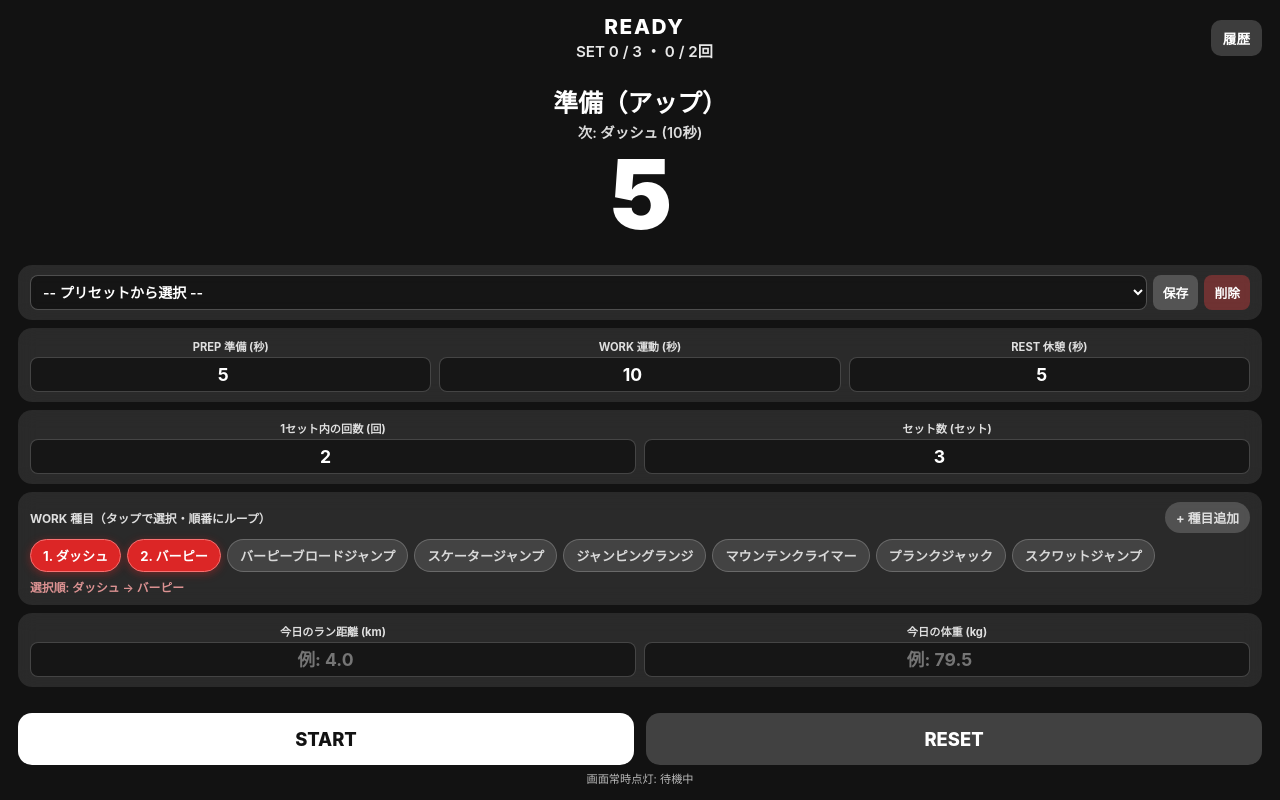
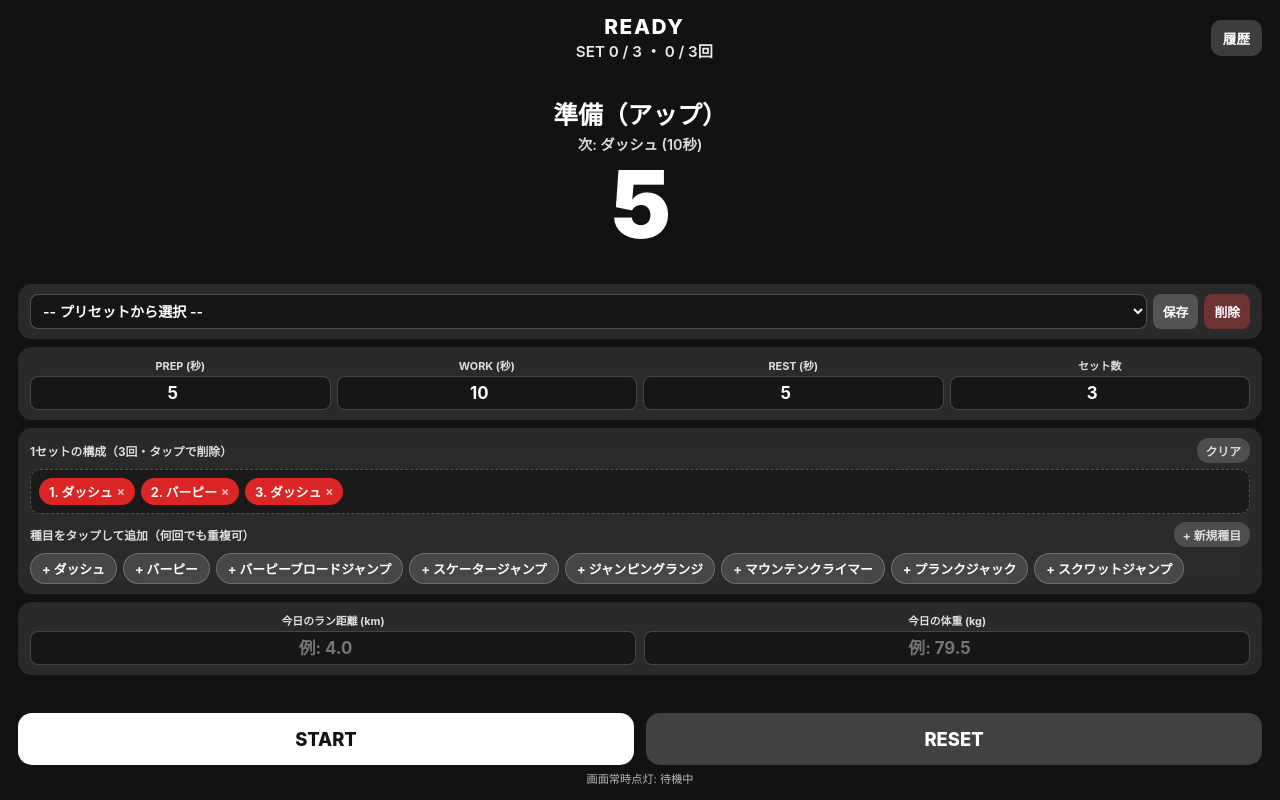
Before and after one commit to yasunori3784/tabata-timer, a plain HTML site: page index.html in a window 1280 px wide. Drawn offline with Linux system fonts and the light colour scheme.

Commit message:
Update index.html

```diff
--- a/index.html
+++ b/index.html
@@ -94,7 +94,7 @@
     }
 
     .time-left {
-      font-size: 6rem;
+      font-size: 5.8rem;
       font-weight: 900;
       line-height: 1;
       font-variant-numeric: tabular-nums;
@@ -105,7 +105,7 @@
       display: flex;
       flex-direction: column;
       gap: 8px;
-      max-height: 58dvh;
+      max-height: 60dvh;
       overflow-y: auto;
     }
 
@@ -163,10 +163,10 @@
     }
 
     /* 数値入力グリッド */
-    .grid-3 {
+    .grid-4 {
       display: grid;
-      grid-template-columns: 1fr 1fr 1fr;
-      gap: 8px;
+      grid-template-columns: 1fr 1fr 1fr 1fr;
+      gap: 6px;
     }
 
     .grid-2 {
@@ -182,7 +182,7 @@
     }
 
     .metric-box label {
-      font-size: 0.7rem;
+      font-size: 0.68rem;
       opacity: 0.85;
       font-weight: 700;
       text-align: center;
@@ -193,14 +193,47 @@
       border: 1px solid rgba(255, 255, 255, 0.2);
       border-radius: 8px;
       color: #fff;
-      font-size: 1.1rem;
+      font-size: 1.05rem;
       font-weight: 700;
-      padding: 6px 4px;
+      padding: 6px 2px;
       width: 100%;
       text-align: center;
     }
 
-    /* 種目選択チップ */
+    /* 選択済みキュー（1セットの順番リスト） */
+    .queue-box {
+      background: rgba(0, 0, 0, 0.35);
+      border: 1px dashed rgba(255, 255, 255, 0.25);
+      border-radius: 10px;
+      padding: 8px;
+      min-height: 42px;
+      display: flex;
+      flex-wrap: wrap;
+      gap: 6px;
+      align-items: center;
+      margin-bottom: 8px;
+    }
+
+    .queue-tag {
+      background: #dc2626;
+      color: #fff;
+      border: none;
+      border-radius: 14px;
+      padding: 4px 10px;
+      font-size: 0.8rem;
+      font-weight: 700;
+      cursor: pointer;
+      display: inline-flex;
+      align-items: center;
+      gap: 4px;
+    }
+
+    .queue-tag span {
+      opacity: 0.75;
+      font-size: 0.75rem;
+    }
+
+    /* 種目追加パレット */
     .chip-container {
       display: flex;
       flex-wrap: wrap;
@@ -208,41 +241,30 @@
     }
 
     .ex-chip {
-      background: rgba(255, 255, 255, 0.12);
-      color: rgba(255, 255, 255, 0.8);
-      border: 1px solid rgba(255, 255, 255, 0.2);
+      background: rgba(255, 255, 255, 0.14);
+      color: #ffffff;
+      border: 1px solid rgba(255, 255, 255, 0.22);
       border-radius: 20px;
-      padding: 6px 12px;
-      font-size: 0.82rem;
-      font-weight: 700;
-      cursor: pointer;
-      transition: all 0.15s ease;
-    }
-
-    .ex-chip.selected {
-      background: #dc2626;
-      color: #ffffff;
-      border-color: #f87171;
-      box-shadow: 0 2px 8px rgba(220, 38, 38, 0.4);
-    }
-
-    .add-ex-btn {
-      background: rgba(255, 255, 255, 0.22);
-      color: #fff;
-      border: none;
-      border-radius: 20px;
-      padding: 6px 11px;
+      padding: 5px 11px;
       font-size: 0.8rem;
       font-weight: 700;
       cursor: pointer;
     }
 
-    .selected-order-preview {
+    .ex-chip:active {
+      background: #dc2626;
+      transform: scale(0.95);
+    }
+
+    .small-action-btn {
+      background: rgba(255, 255, 255, 0.2);
+      color: #fff;
+      border: none;
+      border-radius: 12px;
+      padding: 4px 9px;
       font-size: 0.74rem;
-      opacity: 0.85;
-      margin-top: 6px;
-      color: #fca5a5;
-      font-weight: 600;
+      font-weight: 700;
+      cursor: pointer;
     }
 
     /* コントロールボタン */
@@ -417,13 +439,13 @@
     <div style="width: 60px;"></div>
     <div class="header-center">
       <div class="status-badge" id="statusLabel">READY</div>
-      <div class="set-indicator" id="setLabel">SET 0 / 3 ・ 0 / 2回</div>
+      <div class="set-indicator" id="setLabel">SET 0 / 3 ・ 0 / 3回</div>
     </div>
     <button class="icon-btn" id="openHistoryBtn">履歴</button>
   </header>
 
   <main class="timer-display">
-    <div class="exercise-banner" id="exerciseBanner">アップ（準備）</div>
+    <div class="exercise-banner" id="exerciseBanner">準備（アップ）</div>
     <div class="next-banner" id="nextBanner"></div>
     <div class="time-left" id="timeDisplay">5</div>
   </main>
@@ -438,46 +460,41 @@
       </div>
     </div>
 
-    <!-- 秒数設定（PREP / WORK / REST） -->
+    <!-- 秒数＆セット数（4列） -->
     <div class="card">
-      <div class="grid-3">
+      <div class="grid-4">
         <div class="metric-box">
-          <label for="prepSecInput">PREP 準備 (秒)</label>
+          <label for="prepSecInput">PREP (秒)</label>
           <input type="number" id="prepSecInput" value="5" min="0" max="300" inputmode="numeric">
         </div>
         <div class="metric-box">
-          <label for="workSecInput">WORK 運動 (秒)</label>
+          <label for="workSecInput">WORK (秒)</label>
           <input type="number" id="workSecInput" value="10" min="1" max="600" inputmode="numeric">
         </div>
         <div class="metric-box">
-          <label for="restSecInput">REST 休憩 (秒)</label>
+          <label for="restSecInput">REST (秒)</label>
           <input type="number" id="restSecInput" value="5" min="0" max="600" inputmode="numeric">
         </div>
-      </div>
-    </div>
-
-    <!-- 回数・セット数 -->
-    <div class="card">
-      <div class="grid-2">
         <div class="metric-box">
-          <label for="repsInput">1セット内の回数 (回)</label>
-          <input type="number" id="repsInput" value="2" min="1" max="99" inputmode="numeric">
-        </div>
-        <div class="metric-box">
-          <label for="setsInput">セット数 (セット)</label>
+          <label for="setsInput">セット数</label>
           <input type="number" id="setsInput" value="3" min="1" max="99" inputmode="numeric">
         </div>
       </div>
     </div>
 
-    <!-- WORK 種目選択（タップで複数選択） -->
+    <!-- 1セットの種目順番（重複OK・タップ追加） -->
     <div class="card">
       <div class="card-title">
-        <span>WORK 種目（タップで選択・順番にループ）</span>
-        <button class="add-ex-btn" id="addCustomExBtn">+ 種目追加</button>
+        <span id="sequenceCountLabel">1セットの構成（3種目・タップで削除）</span>
+        <button class="small-action-btn" id="clearSeqBtn">クリア</button>
       </div>
-      <div class="chip-container" id="exerciseChips"></div>
-      <div class="selected-order-preview" id="selectedOrderPreview">選択順: ダッシュ → バーピー</div>
+      <div class="queue-box" id="selectedQueueBox"></div>
+
+      <div class="card-title" style="margin-top:4px;">
+        <span>種目をタップして追加（何回でも重複可）</span>
+        <button class="small-action-btn" id="addCustomExBtn">+ 新規種目</button>
+      </div>
+      <div class="chip-container" id="exercisePalette"></div>
     </div>
 
     <!-- ラン距離・体重（記録用） -->
@@ -542,14 +559,15 @@
     const prepSecInput = document.getElementById('prepSecInput');
     const workSecInput = document.getElementById('workSecInput');
     const restSecInput = document.getElementById('restSecInput');
-    const repsInput = document.getElementById('repsInput');
     const setsInput = document.getElementById('setsInput');
     const runDistInput = document.getElementById('runDistInput');
     const weightInput = document.getElementById('weightInput');
 
-    const exerciseChips = document.getElementById('exerciseChips');
+    const sequenceCountLabel = document.getElementById('sequenceCountLabel');
+    const selectedQueueBox = document.getElementById('selectedQueueBox');
+    const clearSeqBtn = document.getElementById('clearSeqBtn');
+    const exercisePalette = document.getElementById('exercisePalette');
     const addCustomExBtn = document.getElementById('addCustomExBtn');
-    const selectedOrderPreview = document.getElementById('selectedOrderPreview');
 
     const presetSelect = document.getElementById('presetSelect');
     const savePresetBtn = document.getElementById('savePresetBtn');
@@ -563,12 +581,11 @@
     const monthlyRunSummary = document.getElementById('monthlyRunSummary');
     const weightSummary = document.getElementById('weightSummary');
 
-    const KEY_CURRENT = 'tabata_select_current_v4';
-    const KEY_EX_LIST = 'tabata_select_exlist_v4';
-    const KEY_PRESETS = 'tabata_select_presets_v4';
-    const KEY_HISTORY = 'tabata_select_history_v4';
+    const KEY_CURRENT = 'tabata_seq_current_v5';
+    const KEY_EX_LIST = 'tabata_seq_exlist_v5';
+    const KEY_PRESETS = 'tabata_seq_presets_v5';
+    const KEY_HISTORY = 'tabata_seq_history_v5';
 
-    // 種目マスタと選択中リスト（選択順を保持）
     let availableExercises = [
       'ダッシュ',
       'バーピー',
@@ -579,7 +596,8 @@
       'プランクジャック',
       'スクワットジャンプ'
     ];
-    let selectedExercises = ['ダッシュ', 'バーピー'];
+    // 重複可能な1セット分の種目配列
+    let selectedSequence = ['ダッシュ', 'バーピー', 'ダッシュ'];
 
     let executionQueue = [];
     let currentIndex = 0;
@@ -632,7 +650,6 @@
       }
     });
 
-    // 種目チップの描画と選択制御
     function loadExerciseList() {
       const saved = localStorage.getItem(KEY_EX_LIST);
       if (saved) {
@@ -644,36 +661,51 @@
       localStorage.setItem(KEY_EX_LIST, JSON.stringify(availableExercises));
     }
 
-    function renderExerciseChips() {
-      exerciseChips.innerHTML = '';
+    // 選択済み順番キューとパレットの描画
+    function renderSequenceUI() {
+      sequenceCountLabel.textContent = `1セットの構成（${selectedSequence.length}回・タップで削除）`;
+      selectedQueueBox.innerHTML = '';
+
+      if (selectedSequence.length === 0) {
+        selectedQueueBox.innerHTML = '<span style="font-size:0.76rem; opacity:0.6;">下の種目をタップして追加してください</span>';
+      } else {
+        selectedSequence.forEach((ex, index) => {
+          const tag = document.createElement('button');
+          tag.type = 'button';
+          tag.className = 'queue-tag';
+          tag.innerHTML = `${index + 1}. ${ex} <span>×</span>`;
+          tag.addEventListener('click', () => {
+            selectedSequence.splice(index, 1);
+            renderSequenceUI();
+            saveCurrentConfig();
+            updateIdleDisplay();
+          });
+          selectedQueueBox.appendChild(tag);
+        });
+      }
+
+      exercisePalette.innerHTML = '';
       availableExercises.forEach(ex => {
-        const idx = selectedExercises.indexOf(ex);
-        const isSelected = idx !== -1;
         const btn = document.createElement('button');
         btn.type = 'button';
-        btn.className = 'ex-chip' + (isSelected ? ' selected' : '');
-        btn.textContent = isSelected ? `${idx + 1}. ${ex}` : ex;
-
+        btn.className = 'ex-chip';
+        btn.textContent = `+ ${ex}`;
         btn.addEventListener('click', () => {
-          const curIdx = selectedExercises.indexOf(ex);
-          if (curIdx !== -1) {
-            selectedExercises.splice(curIdx, 1);
-          } else {
-            selectedExercises.push(ex);
-          }
-          renderExerciseChips();
+          selectedSequence.push(ex);
+          renderSequenceUI();
           saveCurrentConfig();
           updateIdleDisplay();
         });
-        exerciseChips.appendChild(btn);
+        exercisePalette.appendChild(btn);
       });
+    }
 
-      if (selectedExercises.length > 0) {
-        selectedOrderPreview.textContent = `選択順: ${selectedExercises.join(' → ')}`;
-      } else {
-        selectedOrderPreview.textContent = '※ 種目未選択（一般的な運動としてカウントします）';
-      }
-    }
+    clearSeqBtn.addEventListener('click', () => {
+      selectedSequence = [];
+      renderSequenceUI();
+      saveCurrentConfig();
+      updateIdleDisplay();
+    });
 
     addCustomExBtn.addEventListener('click', () => {
       const name = prompt('追加する種目名を入力してください（例：シャトルラン）');
@@ -683,26 +715,24 @@
         availableExercises.push(trimmed);
         saveExerciseList();
       }
-      if (!selectedExercises.includes(trimmed)) {
-        selectedExercises.push(trimmed);
-      }
-      renderExerciseChips();
+      selectedSequence.push(trimmed);
+      renderSequenceUI();
       saveCurrentConfig();
       updateIdleDisplay();
     });
 
-    // キュー構築（Prep → [Work + Rest] × 回数 を セット数分繰り返す）
+    // キュー構築（Prep → [Work + Rest] × selectedSequence.length を セット数分繰り返す）
     function buildFullQueue() {
       const prepSec = parseInt(prepSecInput.value, 10) || 0;
-      const workSec = Math.max(1, parseInt(workSecInput.value, 10) || 20);
+      const workSec = Math.max(1, parseInt(workSecInput.value, 10) || 10);
       const restSec = parseInt(restSecInput.value, 10) || 0;
-      const reps = Math.max(1, parseInt(repsInput.value, 10) || 1);
       const sets = Math.max(1, parseInt(setsInput.value, 10) || 1);
 
+      const seq = selectedSequence.length > 0 ? selectedSequence : ['全力運動'];
+      const reps = seq.length;
       const queue = [];
 
       for (let s = 1; s <= sets; s++) {
-        // セットごとのPREP（準備）
         if (prepSec > 0) {
           queue.push({
             type: 'prep',
@@ -715,12 +745,8 @@
           });
         }
 
-        // 1セット内の回数ループ
         for (let r = 1; r <= reps; r++) {
-          const exName = selectedExercises.length > 0
-            ? selectedExercises[(r - 1) % selectedExercises.length]
-            : '全力運動';
-
+          const exName = seq[r - 1];
           queue.push({
             type: 'work',
             name: exName,
@@ -731,7 +757,6 @@
             totalReps: reps
           });
 
-          // 最終セットの最終回の後以外はRESTを入れる
           const isVeryLast = (s === sets && r === reps);
           if (restSec > 0 && !isVeryLast) {
             queue.push({
@@ -754,9 +779,8 @@
         prepSec: parseInt(prepSecInput.value, 10) || 0,
         workSec: parseInt(workSecInput.value, 10) || 10,
         restSec: parseInt(restSecInput.value, 10) || 5,
-        reps: parseInt(repsInput.value, 10) || 2,
         sets: parseInt(setsInput.value, 10) || 3,
-        exercises: [...selectedExercises],
+        sequence: [...selectedSequence],
         runDist: runDistInput.value,
         weight: weightInput.value
       };
@@ -766,21 +790,19 @@
       prepSecInput.value = cfg.prepSec ?? 5;
       workSecInput.value = cfg.workSec ?? 10;
       restSecInput.value = cfg.restSec ?? 5;
-      repsInput.value = cfg.reps ?? 2;
       setsInput.value = cfg.sets ?? 3;
-      if (Array.isArray(cfg.exercises)) {
-        // マスタにない種目があれば追加
-        cfg.exercises.forEach(ex => {
+      if (Array.isArray(cfg.sequence)) {
+        cfg.sequence.forEach(ex => {
           if (!availableExercises.includes(ex)) availableExercises.push(ex);
         });
         saveExerciseList();
-        selectedExercises = [...cfg.exercises];
+        selectedSequence = [...cfg.sequence];
       }
       if (includeMetrics) {
         if (cfg.runDist !== undefined) runDistInput.value = cfg.runDist;
         if (cfg.weight !== undefined) weightInput.value = cfg.weight;
       }
-      renderExerciseChips();
+      renderSequenceUI();
       saveCurrentConfig();
       updateIdleDisplay();
     }
@@ -797,7 +819,7 @@
           return;
         } catch (e) {}
       }
-      renderExerciseChips();
+      renderSequenceUI();
       updateIdleDisplay();
     }
 
@@ -805,7 +827,7 @@
       if (isRunning) return;
       const queue = buildFullQueue();
       const sets = Math.max(1, parseInt(setsInput.value, 10) || 1);
-      const reps = Math.max(1, parseInt(repsInput.value, 10) || 1);
+      const reps = Math.max(1, selectedSequence.length);
       setLabel.textContent = `SET 0 / ${sets} ・ 0 / ${reps}回`;
 
       if (queue.length > 0) {
@@ -815,7 +837,7 @@
       }
     }
 
-    [prepSecInput, workSecInput, restSecInput, repsInput, setsInput, runDistInput, weightInput].forEach(el => {
+    [prepSecInput, workSecInput, restSecInput, setsInput, runDistInput, weightInput].forEach(el => {
       el.addEventListener('input', () => {
         saveCurrentConfig();
         updateIdleDisplay();
@@ -830,28 +852,28 @@
       }
       return [
         {
-          id: 'sprint_burpee_3',
-          name: 'アップ5s→ダッシュ・バーピー10s×2回 (3セット)',
-          prepSec: 5, workSec: 10, restSec: 5, reps: 2, sets: 3,
-          exercises: ['ダッシュ', 'バーピー']
+          id: 'dash_burpee_dash',
+          name: 'ダッシュ→バーピー→ダッシュ (10s/5s ×3セット)',
+          prepSec: 5, workSec: 10, restSec: 5, sets: 3,
+          sequence: ['ダッシュ', 'バーピー', 'ダッシュ']
         },
         {
           id: 'day_a',
-          name: 'Day A: HYROX＆ホッケー全身パワー (8回×1セット)',
-          prepSec: 10, workSec: 20, restSec: 10, reps: 8, sets: 1,
-          exercises: ['バーピーブロードジャンプ', 'スケータージャンプ']
+          name: 'Day A: HYROX＆ホッケー全身パワー (4周)',
+          prepSec: 10, workSec: 20, restSec: 10, sets: 4,
+          sequence: ['バーピーブロードジャンプ', 'スケータージャンプ']
         },
         {
           id: 'day_b',
-          name: 'Day B: スプリント＆脚筋持久力 (15s/15s×8回)',
-          prepSec: 10, workSec: 15, restSec: 15, reps: 8, sets: 1,
-          exercises: ['ダッシュ', 'ジャンピングランジ']
+          name: 'Day B: スプリント＆脚筋持久力 (15s/15s ×4周)',
+          prepSec: 10, workSec: 15, restSec: 15, sets: 4,
+          sequence: ['ダッシュ', 'ジャンピングランジ']
         },
         {
           id: 'day_c',
-          name: 'Day C: 低衝撃・体幹＆脂肪燃焼 (8回×1セット)',
-          prepSec: 10, workSec: 20, restSec: 10, reps: 8, sets: 1,
-          exercises: ['マウンテンクライマー', 'プランクジャック']
+          name: 'Day C: 低衝撃・体幹＆脂肪燃焼 (4周)',
+          prepSec: 10, workSec: 20, restSec: 10, sets: 4,
+          sequence: ['マウンテンクライマー', 'プランクジャック']
         }
       ];
     }
@@ -888,9 +910,8 @@
         prepSec: cfg.prepSec,
         workSec: cfg.workSec,
         restSec: cfg.restSec,
-        reps: cfg.reps,
         sets: cfg.sets,
-        exercises: cfg.exercises
+        sequence: cfg.sequence
       };
       presets.push(newPreset);
       savePresets(presets);
@@ -992,11 +1013,12 @@
         if (item.runDist) badgesHtml += `<span class="badge badge-run">🏃 ラン ${item.runDist} km</span>`;
         if (item.weight) badgesHtml += `<span class="badge badge-weight">⚖️ 体重 ${item.weight} kg</span>`;
         if (!item.isRunOnly) {
-          badgesHtml += `<span class="badge badge-tabata">🔥 ${item.config.reps}回×${item.config.sets}セット (${durationStr})</span>`;
+          const repCount = item.config.sequence ? item.config.sequence.length : 1;
+          badgesHtml += `<span class="badge badge-tabata">🔥 ${repCount}回×${item.config.sets}セット (${durationStr})</span>`;
         }
 
-        const exText = item.config.exercises && item.config.exercises.length > 0
-          ? item.config.exercises.join(' → ')
+        const exText = item.config.sequence && item.config.sequence.length > 0
+          ? item.config.sequence.join(' → ')
           : '種目指定なし';
 
         const div = document.createElement('div');
@@ -1124,7 +1146,7 @@
         if (remainingWhenPaused === 0) {
           executionQueue = buildFullQueue();
           if (executionQueue.length === 0) {
-            alert('秒数や回数を正しく設定してください。');
+            alert('種目や秒数を設定してください。');
             return;
           }
           const unlock = new SpeechSynthesisUtterance('');
```
